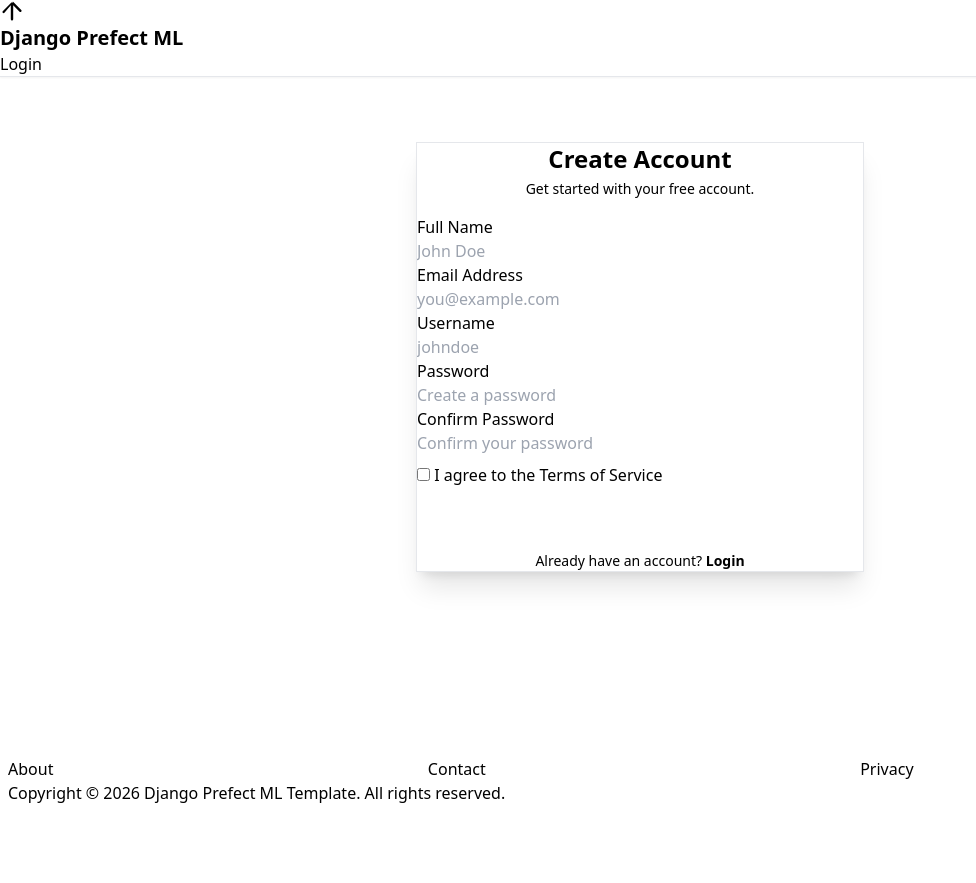
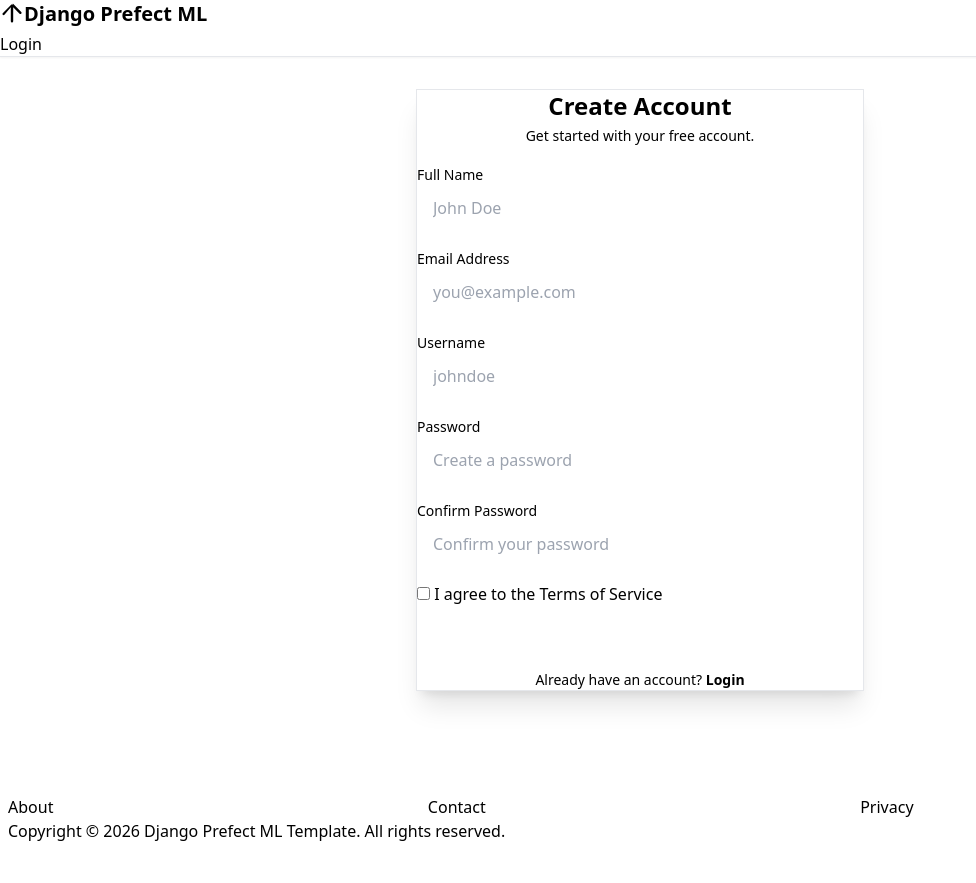
Before and after one commit to cxhandley/django-prefect-template, a Django app: template backend/apps/accounts/templates/accounts/signup.html in a window 1280 px wide. Shown: the whole page, without its empty margins (0-976 px from the left). Before the commit the page ends 803 px from the top, so only its background shows below. Run offline with Django 3.2, Linux system fonts and the light colour scheme; the template is opened without the code that fills it, so the values that code supplies are empty; some libraries are stand-ins or nearby versions.

Commit message:
Update input forms.

```diff
--- a/backend/apps/accounts/templates/accounts/partials/signup_form.html
+++ b/backend/apps/accounts/templates/accounts/partials/signup_form.html
@@ -22,12 +22,14 @@
       hx-target="closest .card-body"
       hx-swap="innerHTML">
     {% csrf_token %}
-    {% include "core/components/ui/form_input.html" with name="full_name" label="Full Name" type="text" placeholder="John Doe" required=True value=form.full_name.value error=form.full_name.errors.0 %}
-    {% include "core/components/ui/form_input.html" with name="email" label="Email Address" type="email" placeholder="you@example.com" required=True value=form.email.value error=form.email.errors.0 %}
-    {% include "core/components/ui/form_input.html" with name="username" label="Username" type="text" placeholder="johndoe" required=True value=form.username.value error=form.username.errors.0 %}
-    {% include "core/components/ui/form_input.html" with name="password" label="Password" type="password" placeholder="Create a password" required=True error=form.password.errors.0 %}
-    {% include "core/components/ui/form_input.html" with name="confirm_password" label="Confirm Password" type="password" placeholder="Confirm your password" required=True error=form.confirm_password.errors.0 %}
-    <div class="mt-2">
+    <div class="space-y-4">
+        {% include "core/components/ui/form_input.html" with name="full_name" label="Full Name" type="text" placeholder="John Doe" required=True value=form.full_name.value error=form.full_name.errors.0 %}
+        {% include "core/components/ui/form_input.html" with name="email" label="Email Address" type="email" placeholder="you@example.com" required=True value=form.email.value error=form.email.errors.0 %}
+        {% include "core/components/ui/form_input.html" with name="username" label="Username" type="text" placeholder="johndoe" required=True value=form.username.value error=form.username.errors.0 %}
+        {% include "core/components/ui/form_input.html" with name="password" label="Password" type="password" placeholder="Create a password" required=True error=form.password.errors.0 %}
+        {% include "core/components/ui/form_input.html" with name="confirm_password" label="Confirm Password" type="password" placeholder="Confirm your password" required=True error=form.confirm_password.errors.0 %}
+    </div>
+    <div class="mt-4">
         {% include "core/components/ui/form_checkbox.html" with name="terms_accepted" label="I agree to the Terms of Service" required=True error=form.terms_accepted.errors.0 %}
     </div>
     <div class="form-control mt-6">
--- a/backend/apps/accounts/templates/accounts/password_reset_confirm.html
+++ b/backend/apps/accounts/templates/accounts/password_reset_confirm.html
@@ -13,8 +13,10 @@
                     </div>
                     <form method="post">
                         {% csrf_token %}
-                        {% include "core/components/ui/form_input.html" with name="new_password1" label="New Password" type="password" placeholder="Enter new password" required=True error=form.new_password1.errors.0 %}
-                        {% include "core/components/ui/form_input.html" with name="new_password2" label="Confirm New Password" type="password" placeholder="Confirm new password" required=True error=form.new_password2.errors.0 %}
+                        <div class="space-y-4">
+                            {% include "core/components/ui/form_input.html" with name="new_password1" label="New Password" type="password" placeholder="Enter new password" required=True error=form.new_password1.errors.0 %}
+                            {% include "core/components/ui/form_input.html" with name="new_password2" label="Confirm New Password" type="password" placeholder="Confirm new password" required=True error=form.new_password2.errors.0 %}
+                        </div>
                         <div class="form-control mt-6">
                             <button type="submit" class="btn btn-primary w-full">Set Password</button>
                         </div>
--- a/backend/apps/core/templates/core/base.html
+++ b/backend/apps/core/templates/core/base.html
@@ -56,9 +56,63 @@
             transition: opacity 150ms ease-in;
         }
 
-        /* Ensure primary buttons always have white text */
+        /*
+         * Tailwind CDN v3 preflight sets `button { background-color: transparent }`
+         * which overrides DaisyUI 5 component backgrounds. Restore them explicitly.
+         */
+        .btn {
+            display: inline-flex;
+            align-items: center;
+            justify-content: center;
+            cursor: pointer;
+        }
+
         .btn-primary {
-            color: white;
+            background-color: var(--color-primary);
+            border-color: var(--color-primary);
+            color: var(--color-primary-content, white);
+        }
+
+        .btn-primary:hover {
+            background-color: color-mix(in oklch, var(--color-primary) 85%, black);
+            border-color: color-mix(in oklch, var(--color-primary) 85%, black);
+        }
+
+        .btn-error {
+            background-color: var(--color-error);
+            border-color: var(--color-error);
+            color: var(--color-error-content, white);
+        }
+
+        .btn-error:hover {
+            background-color: color-mix(in oklch, var(--color-error) 85%, black);
+            border-color: color-mix(in oklch, var(--color-error) 85%, black);
+        }
+
+        /* Form input: softer border, smooth focus animation */
+        .form-control .label {
+            padding-bottom: 0.375rem;
+        }
+
+        .input.input-bordered {
+            border-color: rgba(0, 0, 0, 0.1);
+            transition: border-color 200ms ease, box-shadow 200ms ease;
+            padding-inline: 1rem;
+            padding-block: 0.625rem;
+        }
+
+        .input.input-bordered:hover:not(:focus) {
+            border-color: rgba(0, 0, 0, 0.2);
+        }
+
+        .input.input-bordered:focus {
+            outline: none;
+            border-color: var(--color-primary, #6366f1);
+            box-shadow: 0 0 0 3px color-mix(in srgb, var(--color-primary, #6366f1) 15%, transparent);
+        }
+
+        .input.input-error {
+            transition: border-color 200ms ease, box-shadow 200ms ease;
         }
         </style>
         {% block extra_css %}
--- a/backend/apps/core/templates/core/components/ui/form_input.html
+++ b/backend/apps/core/templates/core/components/ui/form_input.html
@@ -2,15 +2,15 @@
      Parameters: name, label, type (text/email/password/number), placeholder, required (bool), value, error, help_text -->
 <div class="form-control w-full">
     {% if label %}
-        <label class="label" for="id_{{ name }}">
-            <span class="label-text">{{ label }}</span>
+        <label class="label pb-0" for="id_{{ name }}">
+            <span class="label-text text-sm font-medium text-base-content/60">{{ label }}</span>
         </label>
     {% endif %}
     <input type="{{ type|default:'text' }}"
            id="id_{{ name }}"
            name="{{ name }}"
            placeholder="{{ placeholder }}"
-           value="{{ value }}"
+           value="{{ value|default:'' }}"
            class="input input-bordered w-full {% if error %}input-error{% endif %}"
            {% if min is not None %}min="{{ min }}"{% endif %}
            {% if max is not None %}max="{{ max }}"{% endif %}
```
Also changed, not shown: backend/apps/accounts/templates/accounts/partials/login_form.html (+5 -3 lines), backend/apps/accounts/templates/accounts/password_change.html (+5 -3 lines).
